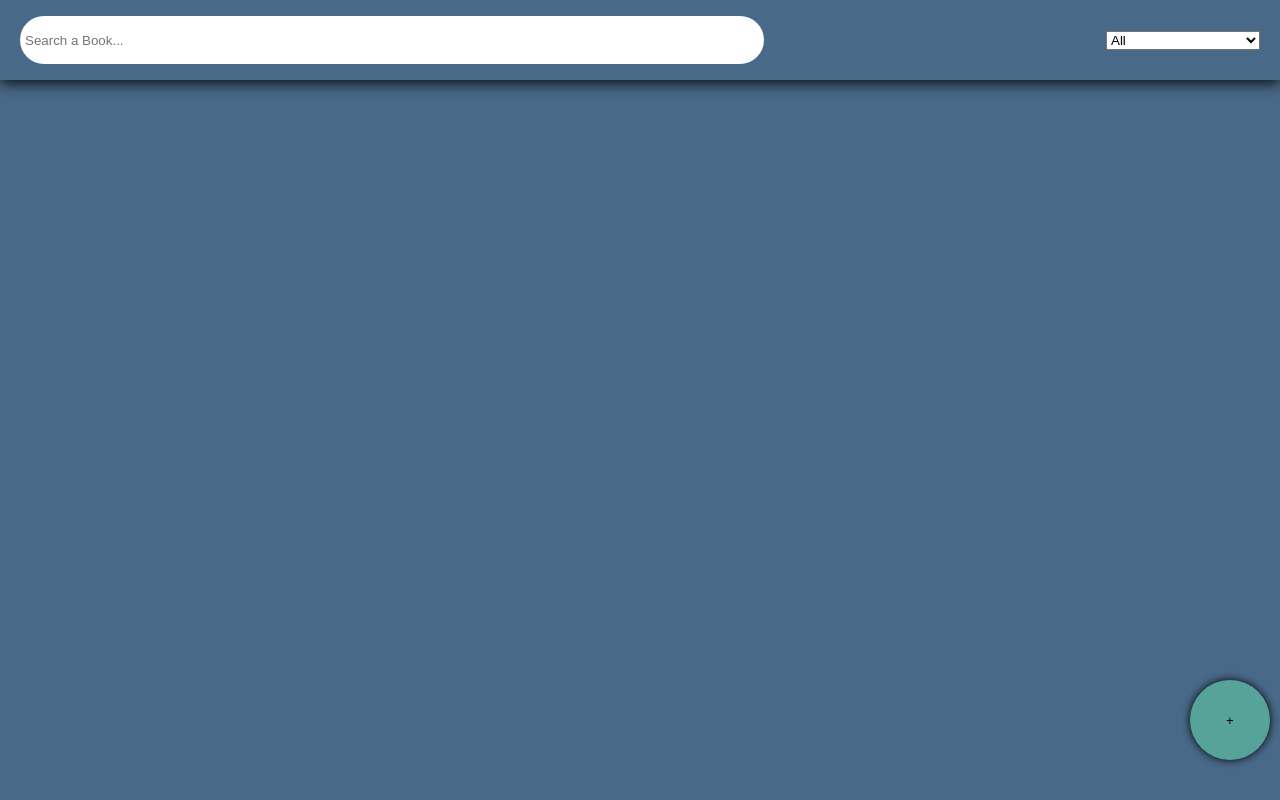
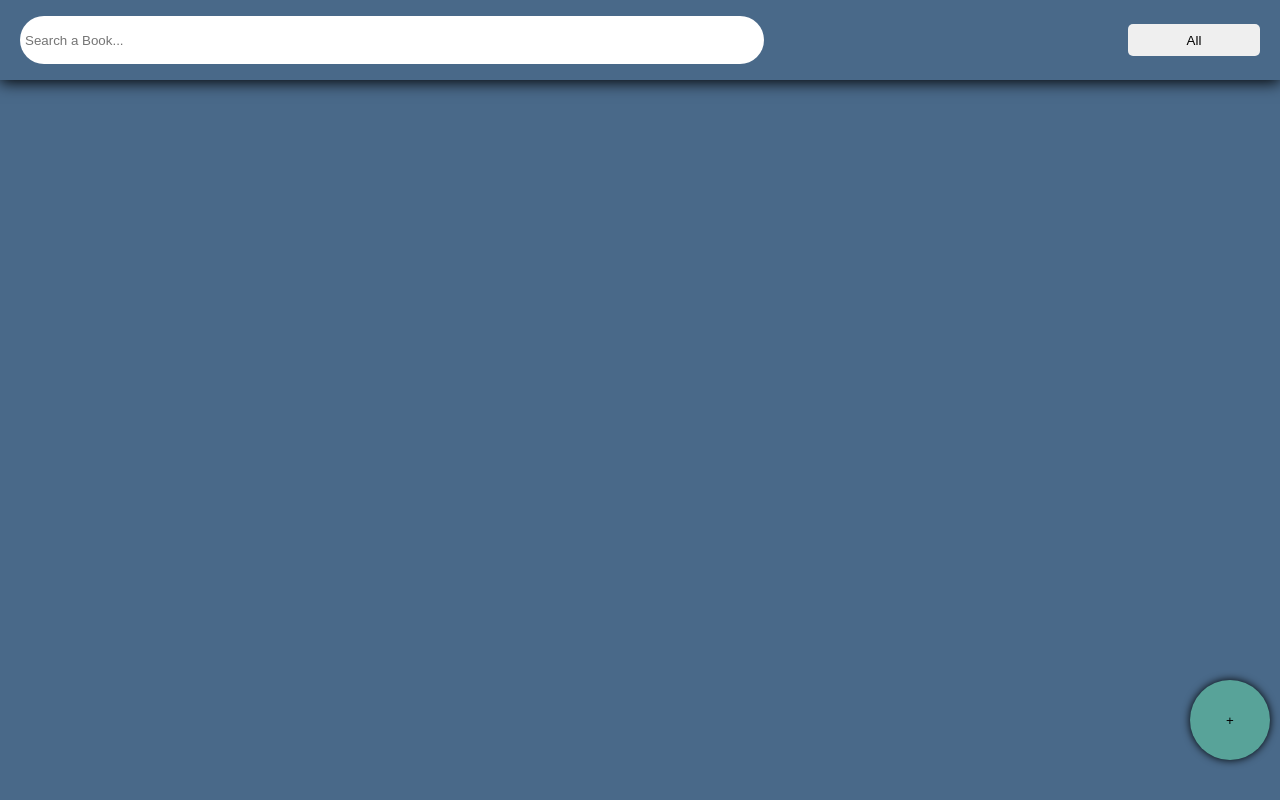
Before and after one commit to Showwaiyan/simple-library, a plain HTML site: page index.html in a window 1280 px wide. Drawn offline with Linux system fonts and the light colour scheme.

Commit message:
Finished selectoin box styling

```diff
--- a/style.css
+++ b/style.css
@@ -39,6 +39,9 @@ form input[type="text"] {
     width: 60%;
     height: 60%;
 }
+form #filter {
+    height: 40%;
+}
 
 main {
     height: 75%;
@@ -78,8 +81,16 @@ form input[type="text"] {
 
    padding: 5px;
 }
-form input[type="text"]:focus {
+form input[type="text"]:focus, form #filter:focus {
     outline: none;
+}
+form #filter {
+    border: none;
+    border-radius: 5px;
+
+    appearance: none;
+
+    text-align: center;
 }
 
 footer {
```
